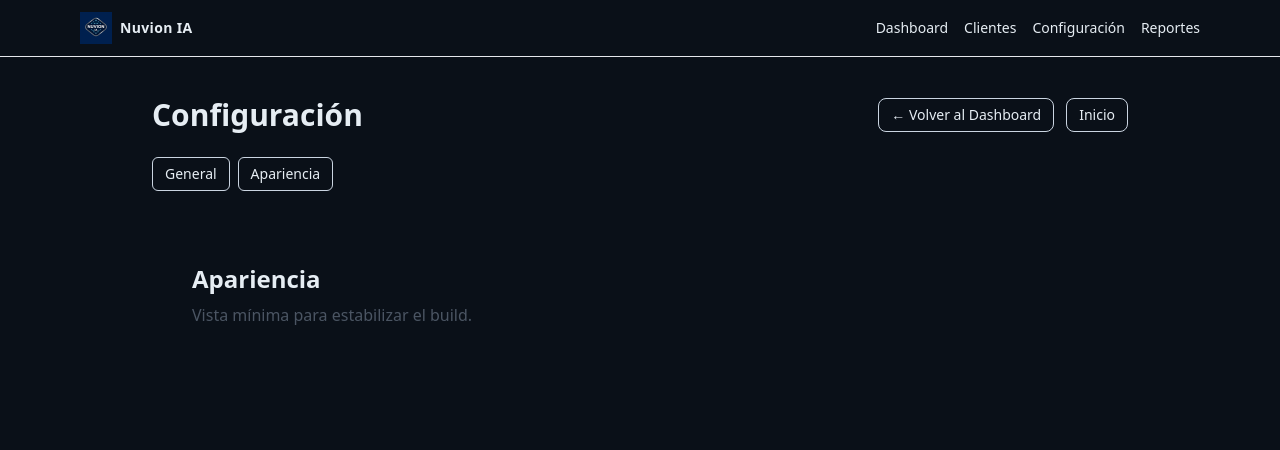
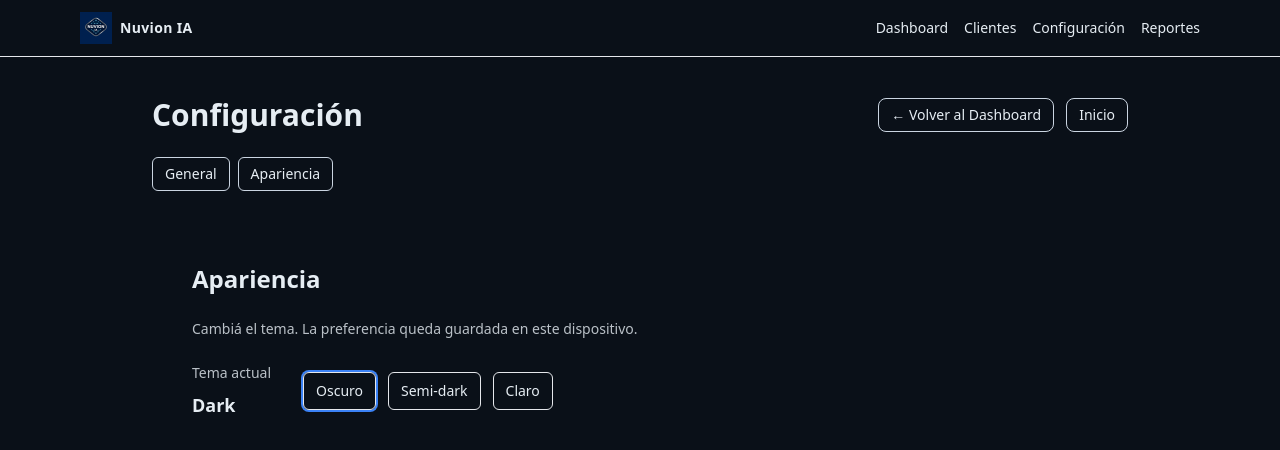
Before and after one commit to ianuvion/nuvion-ia, a Next.js app: page /configuracion/apariencia in a window 1280 px wide. Shown: the top 450 px of the page. Built offline with nearby package versions, Linux system fonts and the light colour scheme.

Commit message:
Update page.tsx

```diff
--- a/app/configuracion/apariencia/page.tsx
+++ b/app/configuracion/apariencia/page.tsx
@@ -1,11 +1,16 @@
 export const dynamic = 'force-dynamic';
 export const revalidate = 0;
 
+import ThemeSwitcher from "@/app/components/ThemeSwitcher";
+
 export default function AparienciaPage() {
   return (
-    <main className="p-10">
+    <main className="p-10 space-y-6">
       <h1 className="text-2xl font-semibold">Apariencia</h1>
-      <p className="text-gray-600 mt-2">Vista mínima para estabilizar el build.</p>
+      <p className="text-sm opacity-80">
+        Cambiá el tema. La preferencia queda guardada en este dispositivo.
+      </p>
+      <ThemeSwitcher />
     </main>
   );
 }
```
